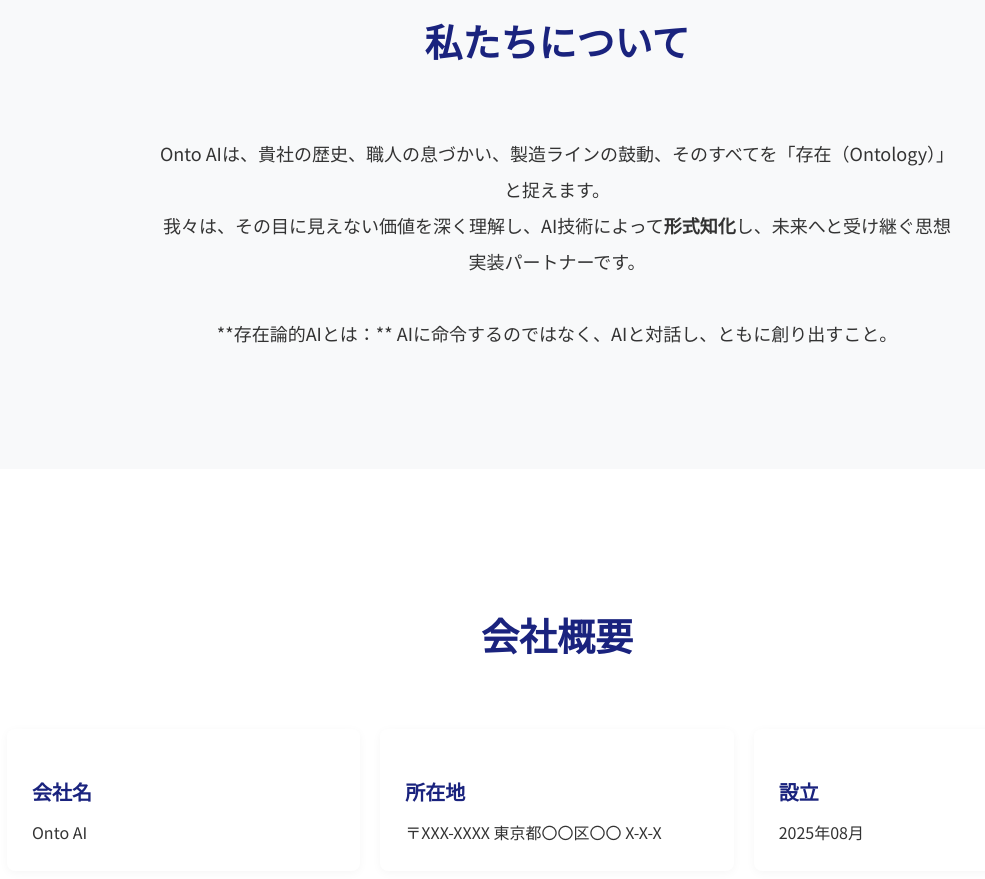
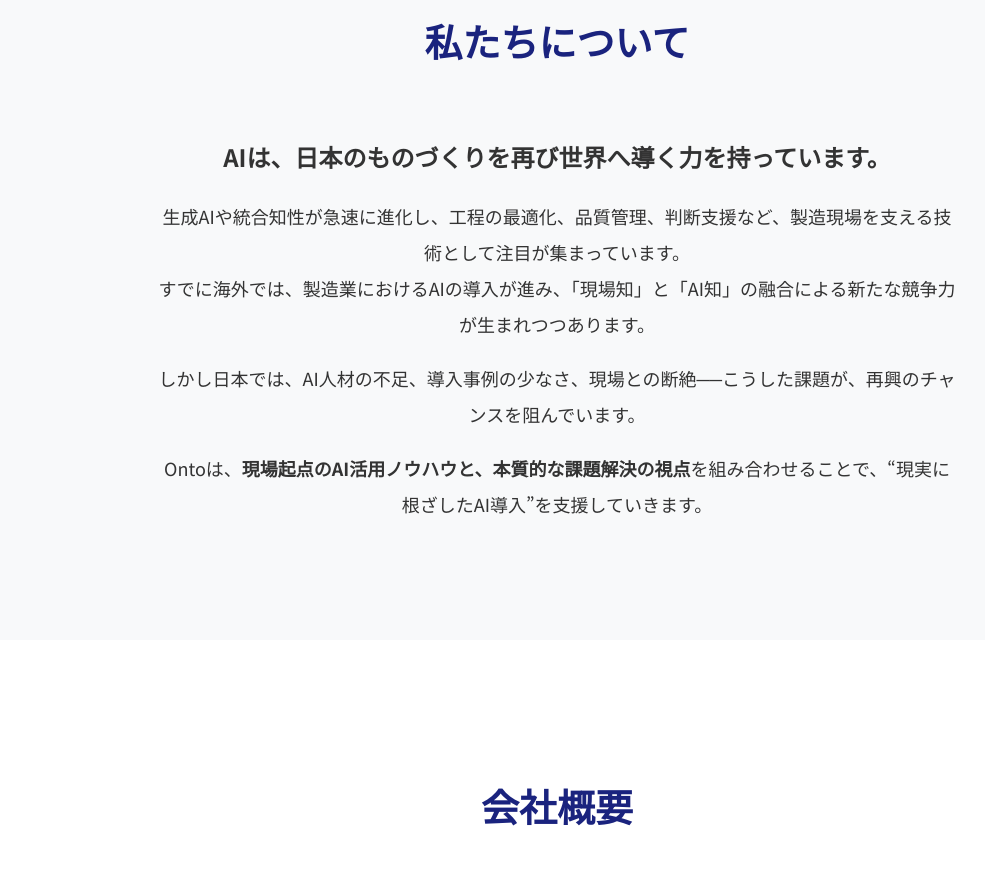
Before and after one commit to NICHIKA-K/onto-site, a plain HTML site: page index.html in a window 1280 px wide. Shown: the part 1200-2079 px from the top of the page, without its empty margins (83-1068 px from the left). Drawn offline with Linux system fonts and the light colour scheme.

Commit message:
docs: aboutセクションの文章を更新

```diff
--- a/index.html
+++ b/index.html
@@ -57,11 +57,20 @@
         <section id="about" class="section section-light">
                 <div class="container">
                     <h2 class="section-title">私たちについて</h2>
-                    <p>
-                        Onto AIは、貴社の歴史、職人の息づかい、製造ラインの鼓動、そのすべてを「存在（Ontology）」と捉えます。<br>
-                        我々は、その目に見えない価値を深く理解し、AI技術によって<strong>形式知化</strong>し、未来へと受け継ぐ思想実装パートナーです。<br><br>
-                        **存在論的AIとは：** AIに命令するのではなく、AIと対話し、ともに創り出すこと。
-                    </p>
+                    <h2>AIは、日本のものづくりを再び世界へ導く力を持っています。</h2>
+
+<p>
+生成AIや統合知性が急速に進化し、工程の最適化、品質管理、判断支援など、製造現場を支える技術として注目が集まっています。<br>
+すでに海外では、製造業におけるAIの導入が進み、「現場知」と「AI知」の融合による新たな競争力が生まれつつあります。
+</p>
+
+<p>
+しかし日本では、AI人材の不足、導入事例の少なさ、現場との断絶──こうした課題が、再興のチャンスを阻んでいます。
+</p>
+
+<p>
+Ontoは、<strong>現場起点のAI活用ノウハウと、本質的な課題解決の視点</strong>を組み合わせることで、“現実に根ざしたAI導入”を支援していきます。
+</p>
                 </div>
             </section>
 
```
